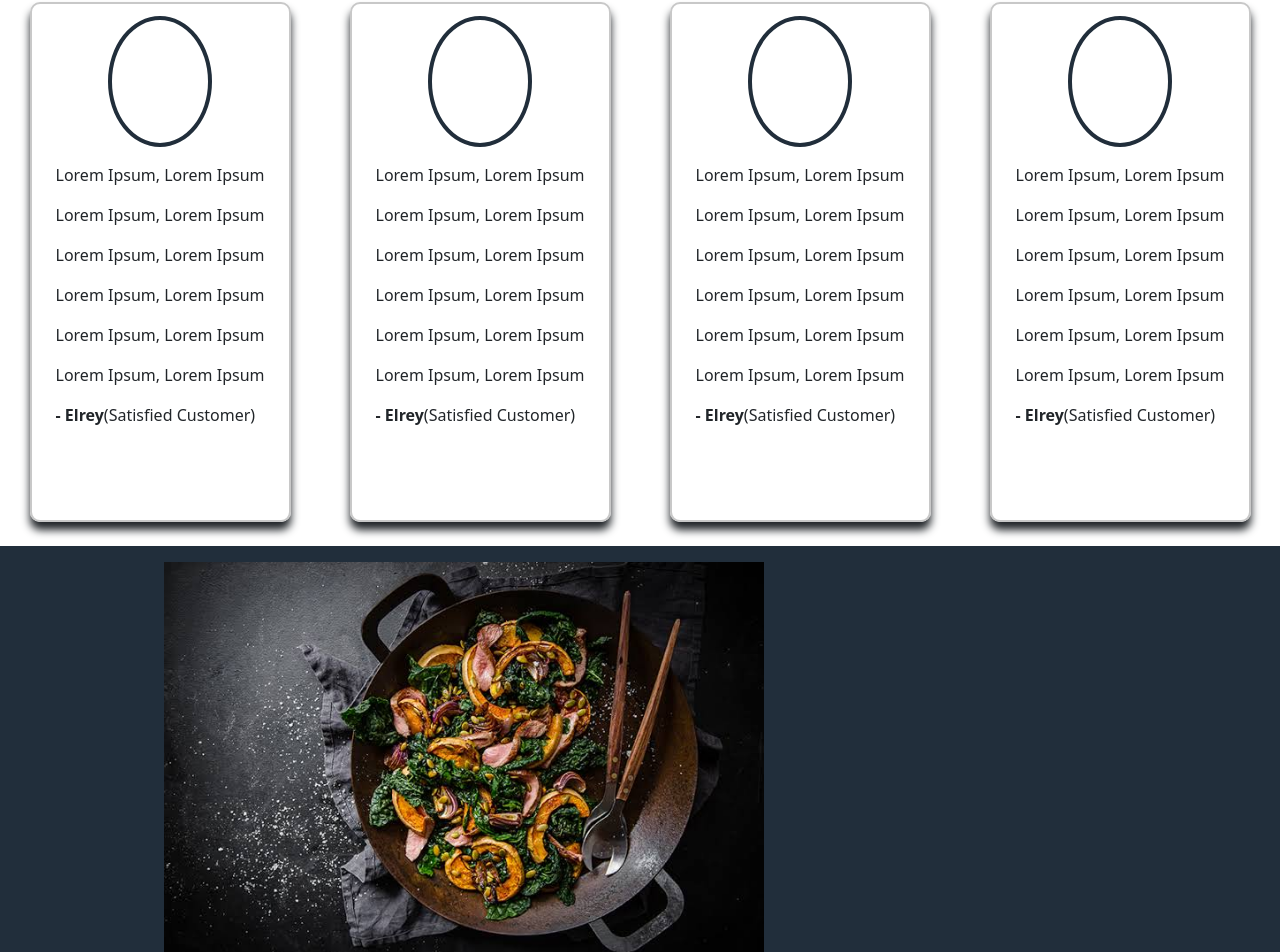
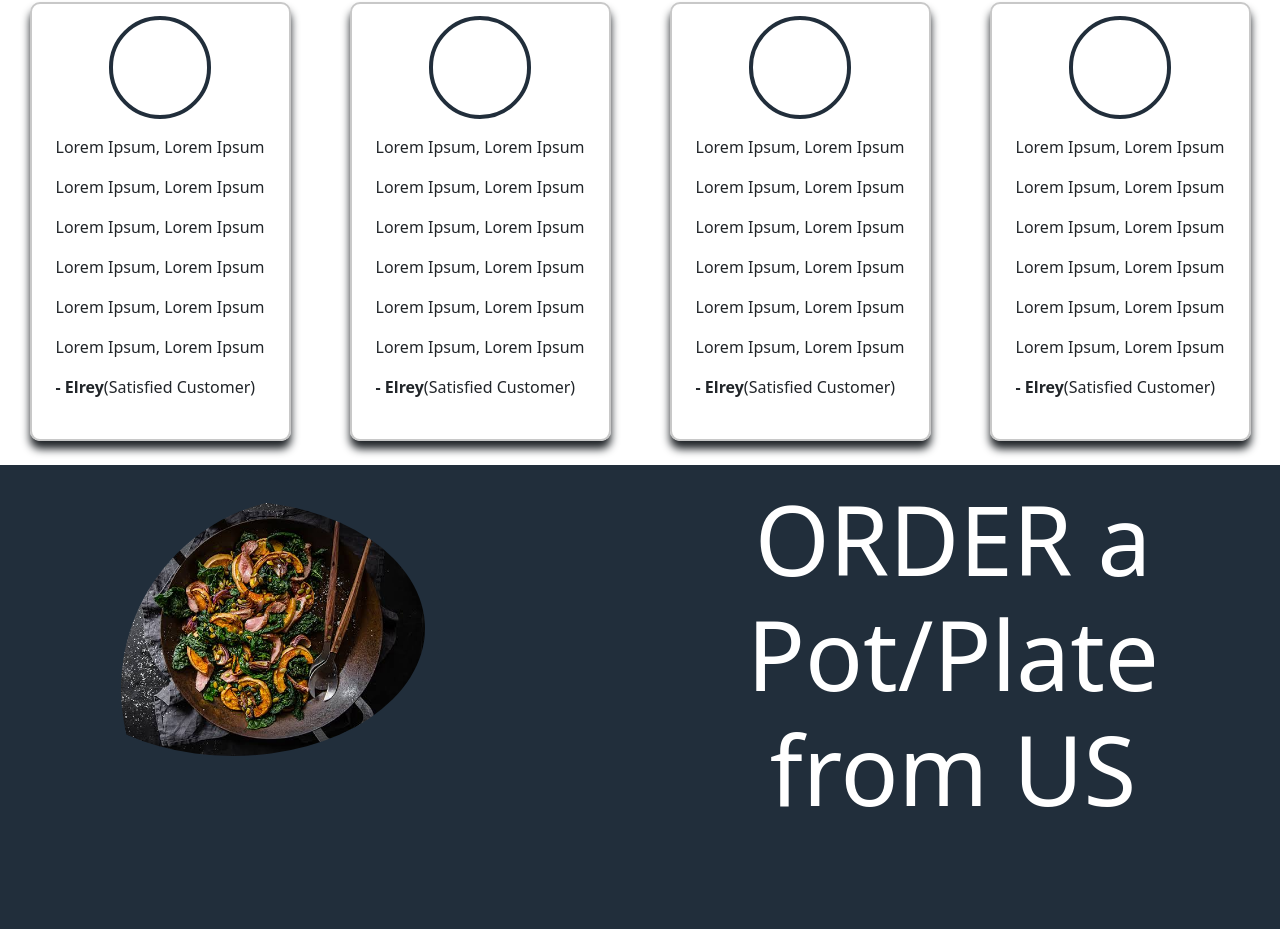
Before and after one commit to Fahyvor/foodapp, a React (Create React App) app: page / in a window 1280 px wide. Shown: the part 1552-2504 px from the top of the page. After the commit the page ends 2481 px from the top, so only its background shows below. Built offline with nearby package versions, Linux system fonts and the light colour scheme.

Commit message:
First commit

```diff
--- a/src/components/Order/Order.js
+++ b/src/components/Order/Order.js
@@ -4,14 +4,16 @@ import OrderImage from '../../assets/Order.jpeg'
 
 const Order = () => {
   return (
-    <div className='order-container d-flex
-    gap-4 pt-3 pb-4
+    <div className='container-fluid order-container d-flex
+    gap-4 pt-3 pb-5
     justify-content-around'>
-     <div className='order-image'>
-      <img src={OrderImage} />
+     <div className='order-image-container mt-3'>
+      <img src={OrderImage} className='order-image mt-1'/>
      </div>
      <div className='order-writeup'>
-
+      <h1 className='text-white text-center order-text'>
+        ORDER a <br/>Pot/Plate <br/> from US
+        </h1>
      </div>
     </div>
   )
--- a/src/components/Order/order.css
+++ b/src/components/Order/order.css
@@ -2,10 +2,20 @@
     background-color: var(--color-bg);
 }
 
+.order-image-container {
+    width: 30vw;
+    aspect-ratio: 1/1;
+    overflow: hidden;
+    border-radius: 50%;
+}
+
 .order-image{
+    /* width: 32vw; */
+    overflow: hidden;
+    margin-left: -5rem;
     border-radius: 50%;
-    width: 600px;
-    height: 600px;
-    border-radius: 2px solid var(--color-white);
-    overflow: hidden;
 }
+
+.order-text {
+    font-size: 6rem;
+}
--- a/src/components/Testimonials/testimonials.css
+++ b/src/components/Testimonials/testimonials.css
@@ -2,7 +2,6 @@
     border: 2px solid rgb(200, 200, 200);
     box-shadow: 0px 8px 8px;
     border-radius: 10px;
-    height: 65vh;
 }
 
 .empty-line-testimonies {
@@ -14,7 +13,7 @@
 .testimonies-image-container {
     border: 4px solid var(--color-bg);
     border-radius: 50%;
-    width: 50%;
-    height: 28%;
+    width: 8vw;
+    aspect-ratio: 1/1;
     margin-top: -1.5vh;
 }
```
